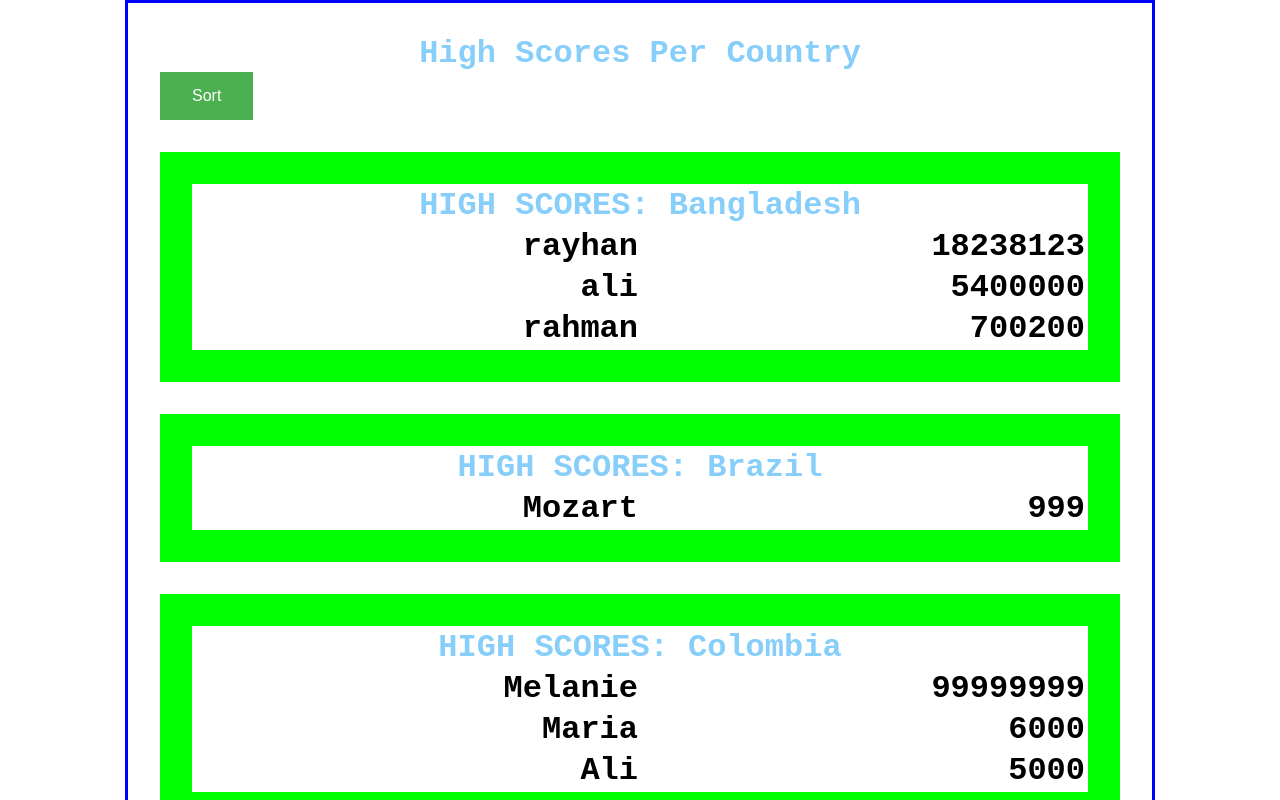
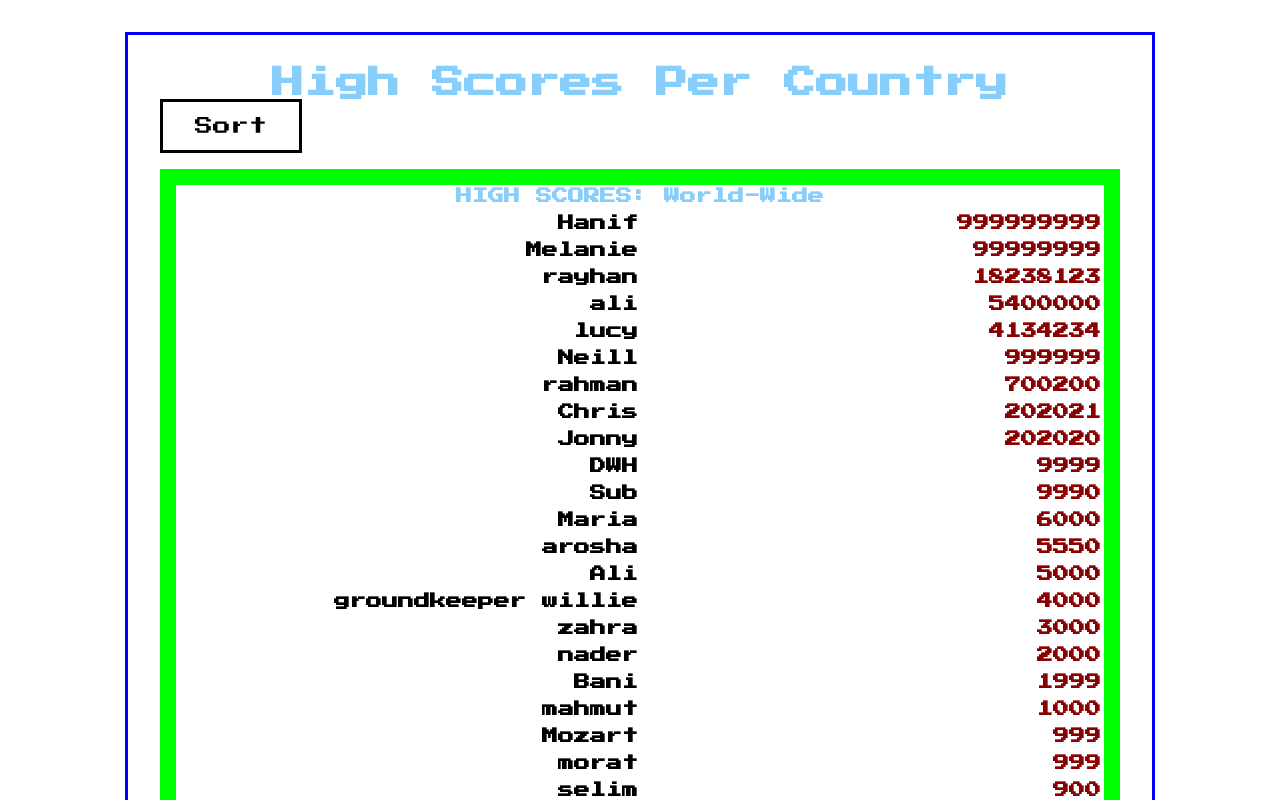
Before and after one commit to JustinWingChungHui/cyf-high-score-table, a React (Create React App) app: page / in a window 1280 px wide. Shown: the top 800 px of the page. Built offline with nearby package versions, Linux system fonts and the light colour scheme.

Commit message:
Added worldwide table

```diff
--- a/public/index.html
+++ b/public/index.html
@@ -10,6 +10,7 @@
       content="Web site created using create-react-app"
     />
     <link rel="apple-touch-icon" href="%PUBLIC_URL%/logo192.png" />
+    <link rel="stylesheet" href="https://fonts.googleapis.com/css?family=Press+Start+2P">
     <!--
       manifest.json provides metadata used when your web app is installed on a
       user's mobile device or desktop. See https://developers.google.com/web/fundamentals/web-app-manifest/
--- a/src/App.css
+++ b/src/App.css
@@ -1,5 +1,5 @@
 body {
-  font-family: 'Courier New', Courier, monospace;
+  font-family: 'Press Start 2P';
   font-weight: bold;
   font-size: 2em;
 }
@@ -11,6 +11,7 @@ body {
   width: 75%;
   margin-left: auto;
   margin-right: auto;
+  margin-top: 1em;
   padding: 1em;
 }
 
@@ -26,25 +27,35 @@ body {
   width: 100%;
   margin-top: 1em;
   margin-bottom: 1em;
+  font-size: 0.5em;
 }
 
-.countryTable th{
+.countryTable th {
   text-align: center;
   color: lightskyblue;
 }
 
-.countryTable td{
+.countryTable td {
   text-align: right;
   width: 50%;
+  padding-top: 0.5em;
 }
 
+
 button {
-  background-color: #4CAF50; /* Green */
-  border: none;
-  color: white;
+  background-color: white; /* Green */
+  border-color: black;
+  border-style: solid;
+  border-width: 0.2em;
+  color: black;
   padding: 15px 32px;
   text-align: center;
   text-decoration: none;
   display: inline-block;
-  font-size: 16px;
+  font-size: large;
+  font-family: 'Press Start 2P';
 }
+
+.score {
+  color: darkred;
+}
--- a/src/App.js
+++ b/src/App.js
@@ -8,6 +8,13 @@ function App() {
   const countries = allCountryScores.sort(
     (a, b) => a.name > b.name ? 1 : -1
   ).slice();
+
+  const worldwide = {
+    name: 'World-Wide',
+    scores: [].concat(...allCountryScores.map(c => c.scores))
+  };
+
+  console.log(worldwide);
 
   const [sort, setSort] = useState('descending');
 
@@ -25,9 +32,15 @@ function App() {
         High Scores Per Country
       </header>
       <button onClick={sortClicked}>Sort</button>
+
+      {/* Worldwide */}
+      <Country key={worldwide.name} country={worldwide} sortOrder={sort}/>
+
+      {/* all countries individually */}
       {countries.map((country) =>
         <Country key={country.name} country={country} sortOrder={sort}/>
       )}
+
     </div>
   );
 }
--- a/src/Country.js
+++ b/src/Country.js
@@ -28,7 +28,7 @@ const Country = (props) => {
                         <td>
                             {s.n}
                         </td>
-                        <td>
+                        <td className="score">
                             {s.s}
                         </td>
                     </tr>
```
